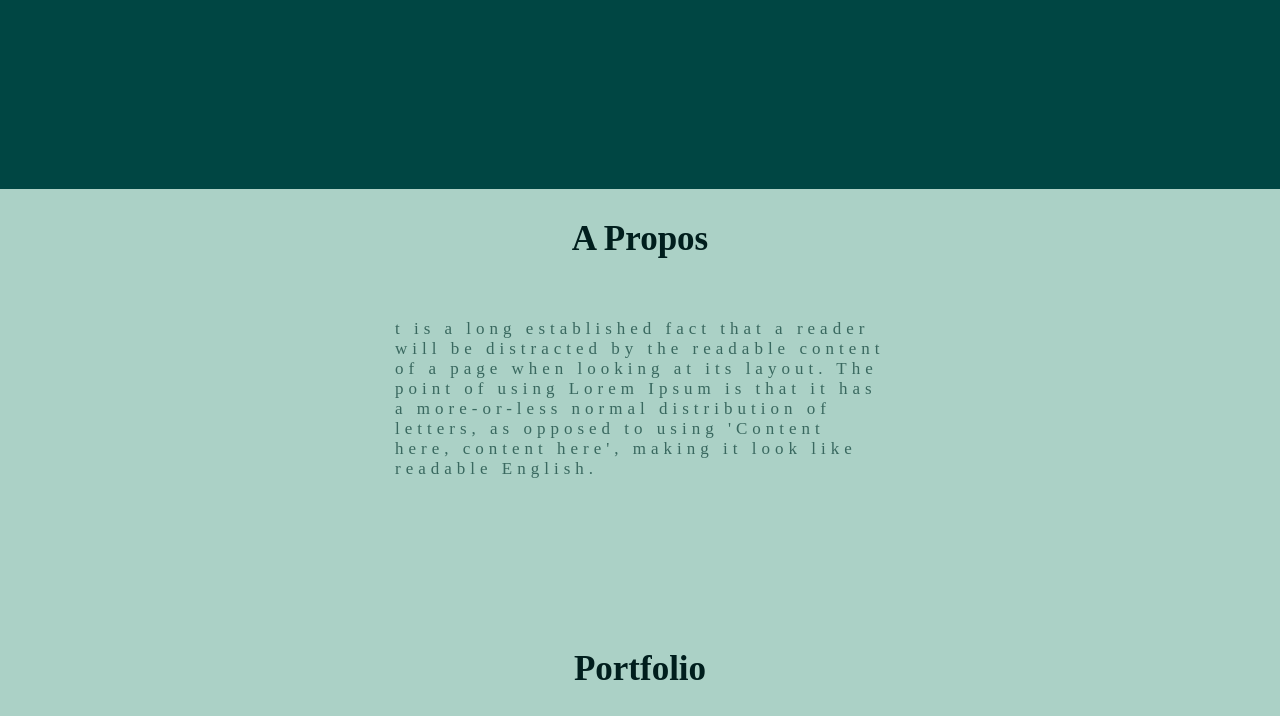
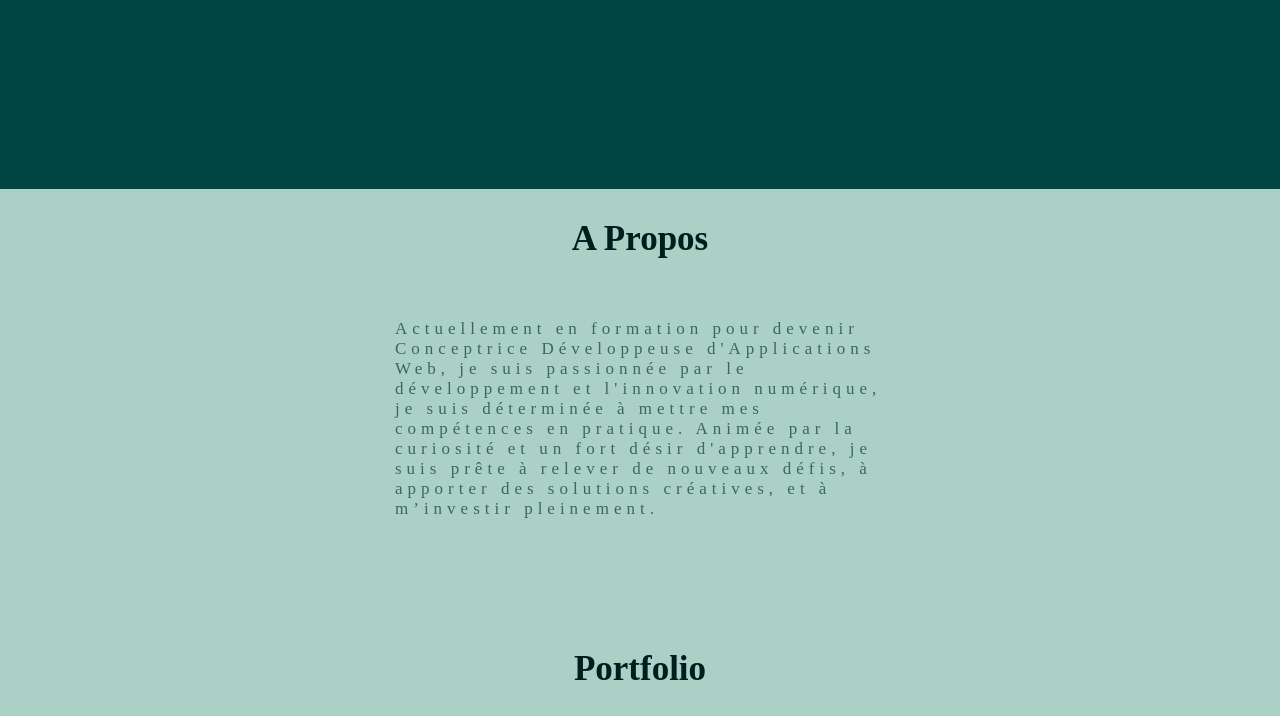
Before and after one commit to JohanaJimenez1/JohanaJimenez1.github.io, a plain HTML site: page index.html in a window 1280 px wide. Shown: the part 551-1267 px from the top of the page. Drawn offline with Linux system fonts and the light colour scheme.

Commit message:
actialisation

```diff
--- a/index.html
+++ b/index.html
@@ -52,9 +52,12 @@
     <section id="apropos" class="apropos">
         <h1>A Propos</h1>
         <div class="contenido-section">
-            <p>t is a long established fact that a reader will be distracted by the readable content of a page when
-                looking at its layout. The point of using Lorem Ipsum is that it has a more-or-less normal distribution
-                of letters, as opposed to using 'Content here, content here', making it look like readable English. </p>
+            <p>Actuellement en formation pour devenir Conceptrice Développeuse
+                d'Applications Web, je suis passionnée par le développement et l'innovation
+                numérique, je suis déterminée à mettre mes compétences en pratique.
+                Animée par la curiosité et un fort désir d'apprendre, je suis prête à relever
+                de nouveaux défis, à apporter des solutions créatives, et à m’investir
+                pleinement.</p>
         </div>
     </section>
 
```
